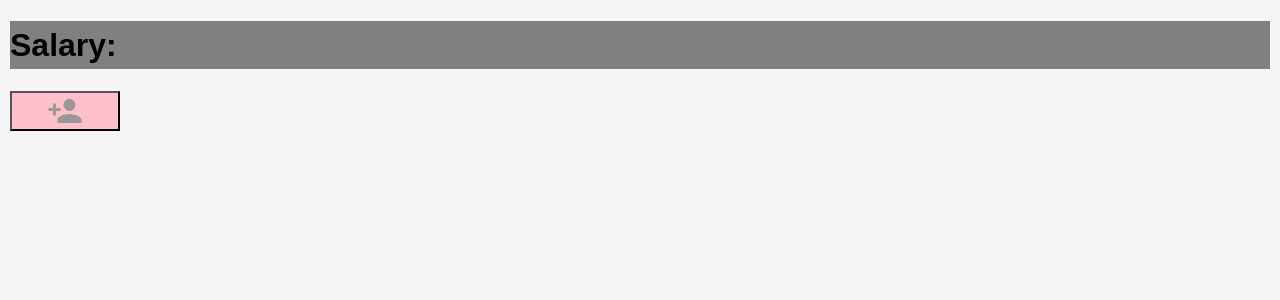
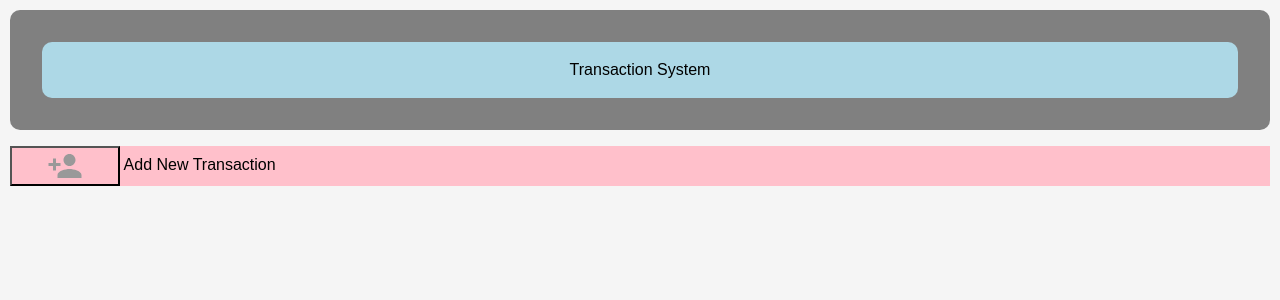
Before and after one commit to Andreskub/react-bank, a React (Create React App) app in the folder app-bank/: page / in a window 1280 px wide. Shown: the top 300 px of the page. Built offline with nearby package versions, Linux system fonts and the light colour scheme.

Commit message:
Updated web style (unfinished)

```diff
--- a/app-bank/package.json
+++ b/app-bank/package.json
@@ -12,7 +12,7 @@
     "react-router-dom": "^5.2.0",
     "react-scripts": "4.0.3",
     "redux": "^4.1.0",
-    "styled-components": "^5.2.3",
+    "styled-components": "^5.3.0",
     "web-vitals": "^1.1.1"
   },
   "scripts": {
--- a/app-bank/src/Home.js
+++ b/app-bank/src/Home.js
@@ -11,9 +11,9 @@ import addButton from './icons/person-add.svg'
 
 const AddButton = styled.button`
     padding-left: 100px;
-    //align-self: center;
     width: 40px;
     height: 40px;
+    text-align: left;
     background-color: pink;
     background-image: url('${addButton}');
     background-size: 100% 100%;
@@ -25,6 +25,27 @@ const AddButton = styled.button`
     outline: none;
 `
 
+const ButtonWrapper = styled.section`
+background: pink;
+`
+
+const TitleStyle = styled.div`
+  text-align: center;
+  background-color: lightblue;
+  padding: 1em;
+  color: ${(props) => props.color};
+  border-radius: 10px;
+  p {
+    font-size: 30px;
+  }
+`
+
+const TitleWrapper = styled.section`
+  padding: 2em;
+  background: gray;
+  border-radius: 10px;
+`
+
 const Home = ({ transactions, reduxDeleteTransaction }) => {
 
   const removeTransaction = (transaction) => {
@@ -33,8 +54,14 @@ const Home = ({ transactions, reduxDeleteTransaction }) => {
 
   return (
     <div style={{ margin: '10px' }}>
-      <h1 style={{ backgroundColor: 'gray' }}>Salary: </h1>
-      <Link to='/add'><AddButton ></AddButton></Link>
+      <TitleWrapper>
+        <TitleStyle color="black"> Transaction System</TitleStyle>
+      </TitleWrapper>
+      <ButtonWrapper >
+        <p>
+          <Link to='/add'><AddButton></AddButton></Link> Add New Transaction
+        </p>
+      </ButtonWrapper>
       <ol className='transaction-list'>
         {transactions.map(transaction => (
           <TransactionItem key={transaction.id} onDeleteTransaction={removeTransaction} transaction={transaction} />
--- a/app-bank/src/TransactionAdd.js
+++ b/app-bank/src/TransactionAdd.js
@@ -7,7 +7,6 @@ import { addTransaction } from './data/actions/transaction'
 
 const TransactionAdd = ({ dispatch }) => {
   const [redirect, setRedirect] = useState(false);
-  const [counter, setCounter] = useState(0);
 
   const handleSubmit = useCallback(
     (event) => {
@@ -23,25 +22,6 @@ const TransactionAdd = ({ dispatch }) => {
     }, [dispatch]
   );
 
-  const handleCounter = useCallback(
-    (event) => {
-      event.preventDefault();
-      //0
-      setCounter(curState => curState + 1);
-    }, []
-  );
-
-  useEffect(() => {
-    console.log('useEffect has been called as MOUNT');
-    return () => {
-      console.log('useEffect has been called as DISPOSE');
-    };
-  }, []);
-
-  useEffect(() => {
-    console.log(`COUNTER => ${counter}`);
-  }, [counter]);
-
   return (
     redirect ? (<Redirect to="/" />) : (
       <form onSubmit={handleSubmit} className='create-transaction-form' >
@@ -50,7 +30,6 @@ const TransactionAdd = ({ dispatch }) => {
         <input type="text" placeholder="To" name="namereceiver" className='create-transaction-details' /><br />
         <input type="text" placeholder="From" name="namesender" className='create-transaction-details' /><br />
         <input type="submit" value="Save" /><br />
-        <input type="button" value="UPDATE COUNTER" onClick={handleCounter} /><br />
       </form>)
   );
 }
```
Also changed, not shown: 1 other file (tests, documents, lock files or other folders).
